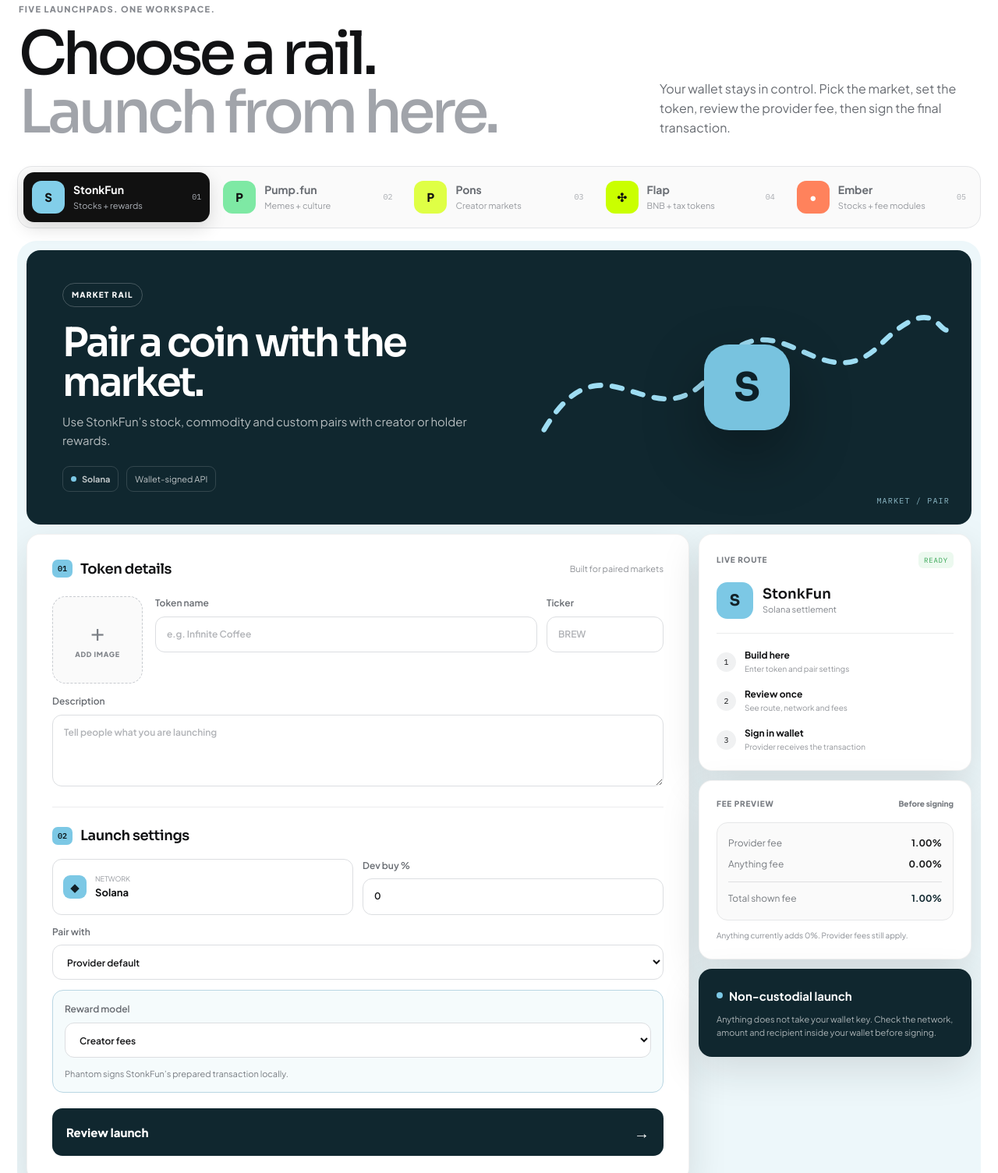
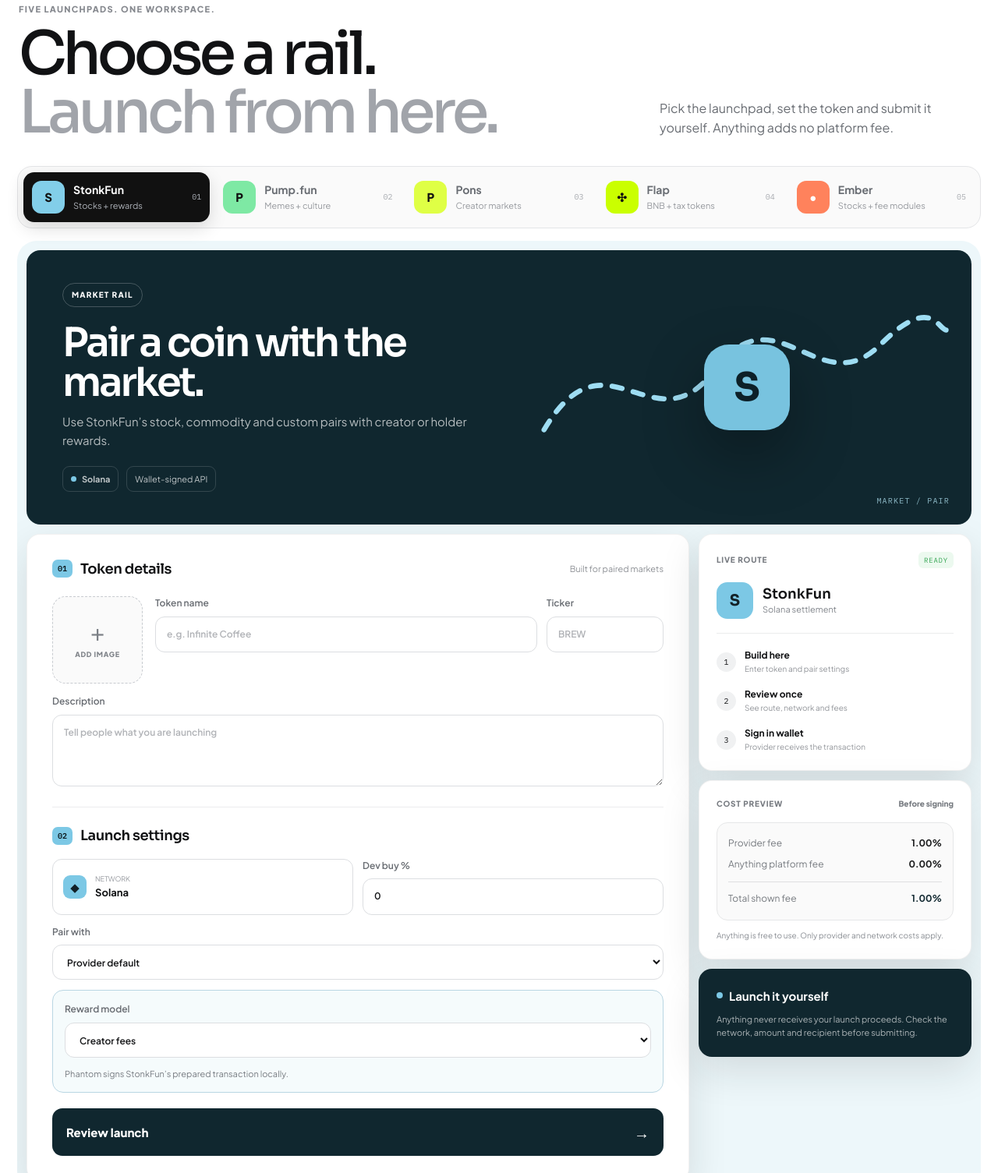
Before and after one commit to exrusion/exrusion-anything-family, a plain HTML site: page web/index.html in a window 1280 px wide. Shown: the part 135-1640 px from the top of the page at 78% size. Drawn offline with Linux system fonts and the light colour scheme; no server answers.

Commit message:
Make Anything free and user-launched in web/index.html

```diff
--- a/web/index.html
+++ b/web/index.html
@@ -22,7 +22,7 @@
   <main id="launch">
     <section class="intro">
       <div><p class="kicker">Five launchpads. One workspace.</p><h1>Choose a rail.<br><span>Launch from here.</span></h1></div>
-      <p class="intro-copy">Your wallet stays in control. Pick the market, set the token, review the provider fee, then sign the final transaction.</p>
+      <p class="intro-copy">Pick the launchpad, set the token and submit it yourself. Anything adds no platform fee.</p>
     </section>
 
     <section class="rail-picker" aria-label="Launchpad selector">
@@ -82,8 +82,8 @@
 
         <aside>
           <article class="side-card route-card"><div class="side-title"><span>Live route</span><i>READY</i></div><div class="route-lockup"><span class="mini-logo" id="sideLogo">S</span><div><b id="routeName">StonkFun</b><small id="settlement">Solana settlement</small></div></div><ol><li><span>1</span><div><b>Build here</b><small>Enter token and pair settings</small></div></li><li><span>2</span><div><b>Review once</b><small>See route, network and fees</small></div></li><li><span>3</span><div><b>Sign in wallet</b><small>Provider receives the transaction</small></div></li></ol></article>
-          <article class="side-card fee-card"><div class="side-title"><span>Fee preview</span><small>Before signing</small></div><div class="fee"><p><span>Provider fee</span><b id="providerFee">1.00%</b></p><p><span>Anything fee</span><b id="platformFee">0.00%</b></p><p class="total"><span>Total shown fee</span><b id="totalFee">1.00%</b></p></div><small class="disclosure" id="feeDisclosure">Anything currently adds 0%. Provider fees still apply.</small></article>
-          <article class="side-card trust-card" id="routeGuide"><div><span class="trust-dot"></span><b>Non-custodial launch</b></div><p>Anything does not take your wallet key. Check the network, amount and recipient inside your wallet before signing.</p></article>
+          <article class="side-card fee-card"><div class="side-title"><span>Cost preview</span><small>Before signing</small></div><div class="fee"><p><span>Provider fee</span><b id="providerFee">1.00%</b></p><p><span>Anything platform fee</span><b id="platformFee">0.00%</b></p><p class="total"><span>Total shown fee</span><b id="totalFee">1.00%</b></p></div><small class="disclosure" id="feeDisclosure">Anything is free to use. Only provider and network costs apply.</small></article>
+          <article class="side-card trust-card" id="routeGuide"><div><span class="trust-dot"></span><b>Launch it yourself</b></div><p>Anything never receives your launch proceeds. Check the network, amount and recipient before submitting.</p></article>
         </aside>
       </div>
     </section>
```
